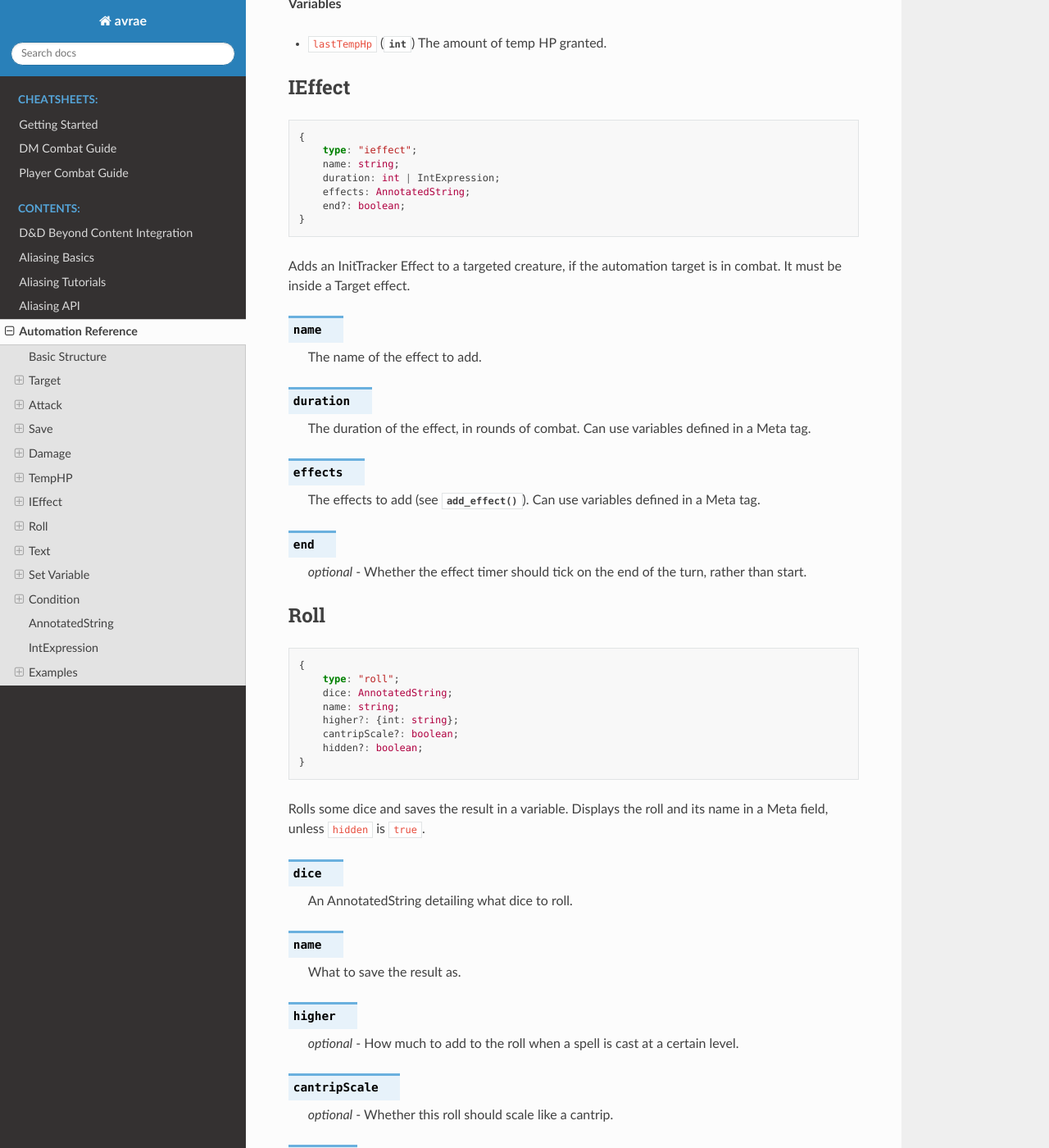
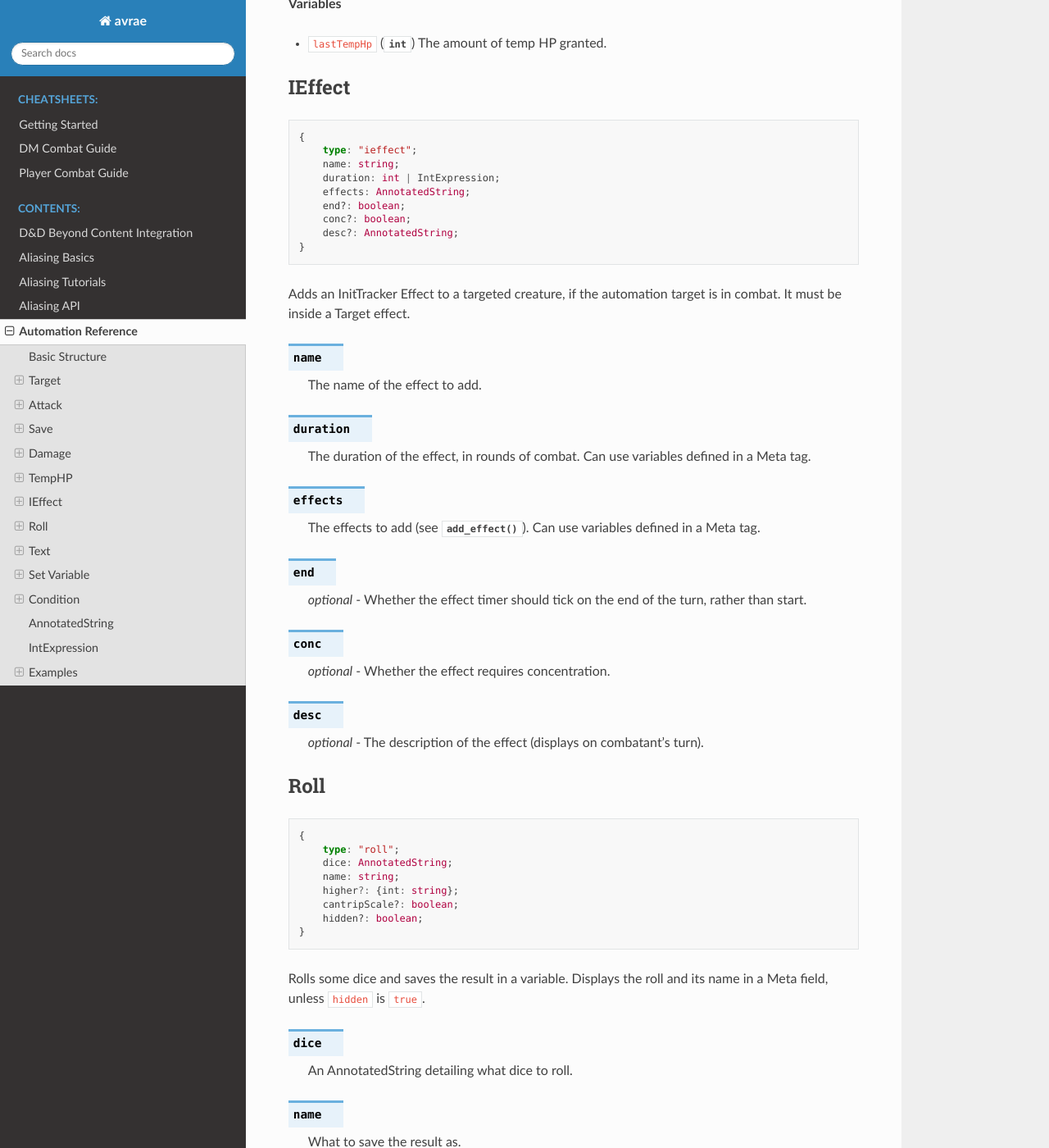
Before and after one commit to avrae/avrae, a Sphinx documentation site: the page built from docs/automation_ref.rst, in a window 1280 px wide and 1400 px high, scrolled down 3759 px. Shown: the whole window at 82% size. Built offline with Sphinx 7.4.7 and the Read the Docs theme 2.0.0, drawn with Linux system fonts in a browser that asks for light colours.

Commit message:
add missing docs in ieffect effect

```diff
--- a/docs/automation_ref.rst
+++ b/docs/automation_ref.rst
@@ -182,6 +182,8 @@ IEffect
         duration: int | IntExpression;
         effects: AnnotatedString;
         end?: boolean;
+        conc?: boolean;
+        desc?: AnnotatedString;
     }
 
 Adds an InitTracker Effect to a targeted creature, if the automation target is in combat.
@@ -203,6 +205,14 @@ It must be inside a Target effect.
 .. attribute:: end
 
      *optional* - Whether the effect timer should tick on the end of the turn, rather than start.
+
+.. attribute:: conc
+
+     *optional* - Whether the effect requires concentration.
+
+.. attribute:: desc
+
+     *optional* - The description of the effect (displays on combatant's turn).
 
 Roll
 ----
```
